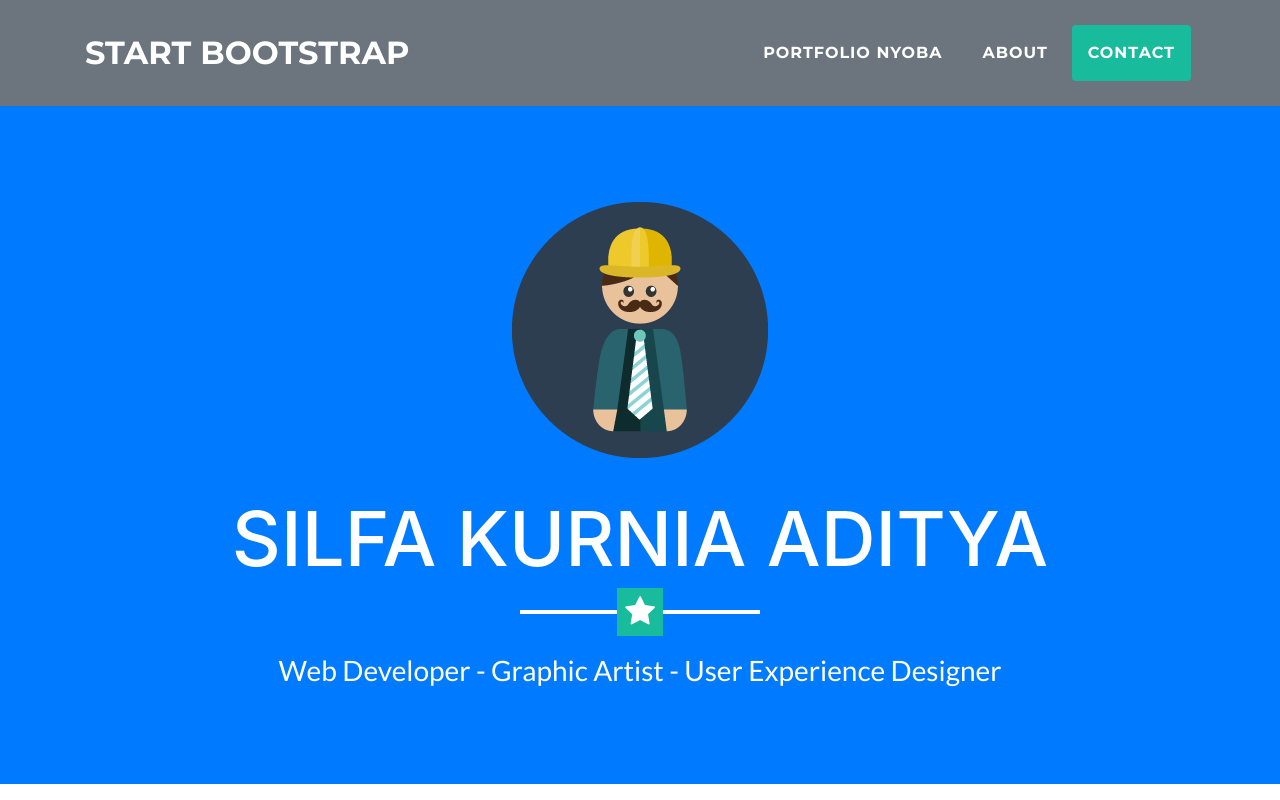
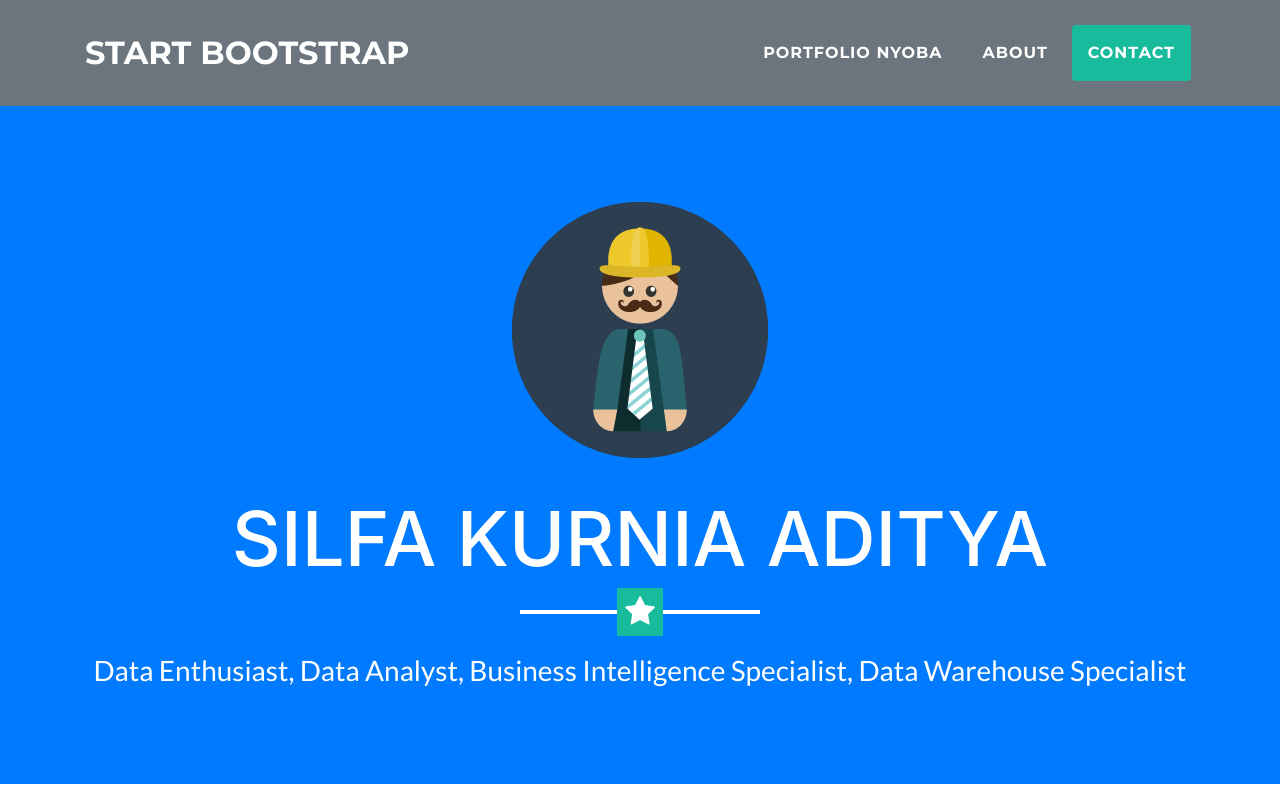
Before and after one commit to silfaka/Portfolio-Silfa, a website with bundled scripts: page index.html in a window 1280 px wide. Shown: the top 800 px of the page. Built offline with nearby package versions, Linux system fonts and the light colour scheme.

Commit message:
Change Highlight

```diff
--- a/index.html
+++ b/index.html
@@ -58,7 +58,7 @@
         <img class="img-fluid mb-5 d-block mx-auto" src="img/profile.png" alt="">
         <h1 class="text-uppercase mb-0">Silfa Kurnia Aditya</h1>
         <hr class="star-light">
-        <h2 class="font-weight-light mb-0">Web Developer - Graphic Artist - User Experience Designer</h2>
+        <h2 class="font-weight-light mb-0">Data Enthusiast, Data Analyst, Business Intelligence Specialist, Data Warehouse Specialist</h2>
       </div>
     </header>
 
```
